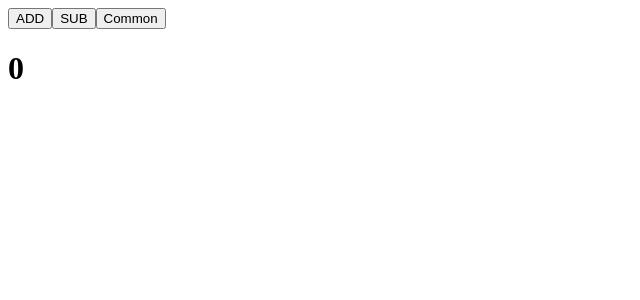
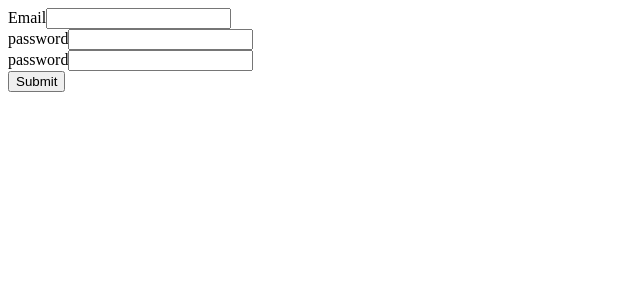
Before and after one commit to dungnq-1120/react-learn, a React (Vite) app: page / in a window 1280 px wide. Shown: the top 300 px of the page, without its empty margins (0-640 px from the left). Built offline with nearby package versions, Linux system fonts and the light colour scheme.

Commit message:
hook form

```diff
--- a/package.json
+++ b/package.json
@@ -10,17 +10,20 @@
     "preview": "vite preview"
   },
   "dependencies": {
+    "@hookform/resolvers": "^3.3.1",
     "@reduxjs/toolkit": "^1.9.5",
     "antd": "^5.8.4",
     "axios": "^1.4.0",
     "lodash": "^4.17.21",
     "react": "^18.2.0",
     "react-dom": "^18.2.0",
+    "react-hook-form": "^7.46.1",
     "react-redux": "^8.1.2",
     "react-router": "^6.15.0",
     "react-router-dom": "^6.15.0",
     "redux": "^4.2.1",
-    "redux-saga": "^1.2.3"
+    "redux-saga": "^1.2.3",
+    "yup": "^1.2.0"
   },
   "devDependencies": {
     "@types/lodash": "^4.14.197",
--- a/src/App.tsx
+++ b/src/App.tsx
@@ -1,86 +1,54 @@
-// import { useState, useRef, useEffect } from "react";
-// import { Col, Pagination, Row, Spin, Input, Button } from "antd";
-// import "./App.css";
-// import "../src/lib/antd/customAntd.css";
+import useLoginForm from "./hooks/features/useLoginForm";
 
-import { counterSelector } from "./reduxToolkit/selector"
-import { actionCommon, addCount, subCount } from "./reduxToolkit/slice"
-import { fetchUserByIdThunk } from "./reduxToolkit/thunk"
-import { useAppDispatch, useAppSelector } from "./utils/reduxHelper"
+function App() {
+  const { handleSubmit, register, formState } = useLoginForm();
 
-// import { useSearchParams } from "react-router-dom";
+  return (
+    <form
+      onSubmit={handleSubmit((data) => {
+        console.log(data);
+      })}
+    >
+      <div>
+        <label htmlFor="">Email</label>
+        <input
+          {...register("email")}
+        />
+        <span
+          style={{
+            color: "red",
+          }}
+        >
+          {formState.errors.email?.message}
+        </span>
+      </div>
+      <div>
+        <label htmlFor="">password</label>
+        <input type="password" {...register("password")} />
+        <span
+          style={{
+            color: "red",
+          }}
+        >
+          {formState.errors.password?.message}
+        </span>
+      </div>
+      <div>
+        <label htmlFor="">password</label>
+        <input type="password" {...register("confirmPassword")} />
+        <span
+          style={{
+            color: "red",
+          }}
+        >
+          {formState.errors.confirmPassword?.message}
+        </span>
+      </div>
+      <div>
+        <button type="submit">Submit</button>
+      </div>
+    </form>
+  );
+}
 
-// import useDidMount from "./hooks/useDidMount";
-// import restClient from "./services/restClient";
-// import CartItem, { ICardItemProps } from "./components/cartItem";
-// import { isEmpty } from "lodash";
-// import { getCartsApi } from "./services/cartApi";
-// import { useAppDispatch, useAppSelector } from "./utils/reduxHelper";
-// import { setProduct, setProductFall, setProductRequest } from "./redux/action";
-// import { PRODUCT_ACTION_TYPE } from "./redux/action/constant";
-
-// export interface IMeta {
-//   _limit: number;
-//   _totalRows: number;
-//   _page: number;
-//   title_like?: string;
-// }
-
-// function App() {
-//   const [carts, setCarts] = useState<ICardItemProps[]>([]);
-//   const productsReducer = useAppSelector((state) => state.products);
-
-//   const dispatch = useAppDispatch();
-
-//   async function getCarts() {
-//     const res = await getCartsApi();
-//     setCarts(res);
-//   }
-
-//   useDidMount(() => {
-//     dispatch(setProductRequest())
-//     getCarts();
-//   });
-//   console.log(productsReducer.isLoading);
-
-//   return (
-//     <>
-//       <h1>Carts: {carts.length}</h1>
-//       <button onClick={() => {
-//         dispatch({
-//           type: PRODUCT_ACTION_TYPE.TESTING
-//         })
-//       }}>Test</button>
-//       {!isEmpty(productsReducer.data) && (
-//         <Row id="ref">
-//           {productsReducer.data.map((product, index) => (
-//             <Col key={index} xs={6}>
-//               <CartItem
-//                 product={product}
-//                 carts={carts}
-//                 getCarts={() => getCarts()}
-//               />
-//             </Col>
-//           ))}
-//         </Row>
-//       )}
-//       {productsReducer.isLoading && <Spin />}
-//       {/* {/* <div ref={refList}></div> */}
-//       {/* <Counter/> */}
-//     </>
-//   );
-// }
-
-// export default App;
-
-export default function App() {
-  const count = useAppSelector(counterSelector)
-  const dispatch = useAppDispatch()
-
-  return <div>
-    <button onClick={() => dispatch(fetchUserByIdThunk(10))}>ADD</button>
-    <button onClick={() => dispatch(subCount())}>SUB</button>
-    <button onClick={() => dispatch(actionCommon())}>Common</button>
-    <h1>{count}</h1>
-  </div>
-}
+export default App;
--- /dev/null
+++ b/src/hooks/features/useLoginForm.ts
@@ -0,0 +1,32 @@
+import { useForm } from "react-hook-form";
+import { yupResolver } from "@hookform/resolvers/yup";
+import * as Yup from "yup";
+
+interface LoginFormStateType {
+  email: string;
+  password: string;
+  confirmPassword: string;
+}
+
+const defaultValues: LoginFormStateType = {
+  email: "",
+  password: "",
+  confirmPassword: "",
+};
+
+const schema = Yup.object({
+  email: Yup.string().trim("not trim"),
+  password: Yup.string().required("password is requried"),
+  confirmPassword: Yup.string().oneOf([Yup.ref("password"), "not compare"]),
+});
+
+type FormType = Yup.InferType<typeof schema>;
+
+export default function () {
+  const { register, handleSubmit, formState } = useForm<FormType>({
+    defaultValues,
+    resolver: yupResolver(schema),
+  });
+
+  return { register, handleSubmit, formState };
+}
```
Also changed, not shown: src/reduxToolkit/thunk.ts (line endings or trailing spaces), 2 other files (tests, documents, lock files or other folders).
